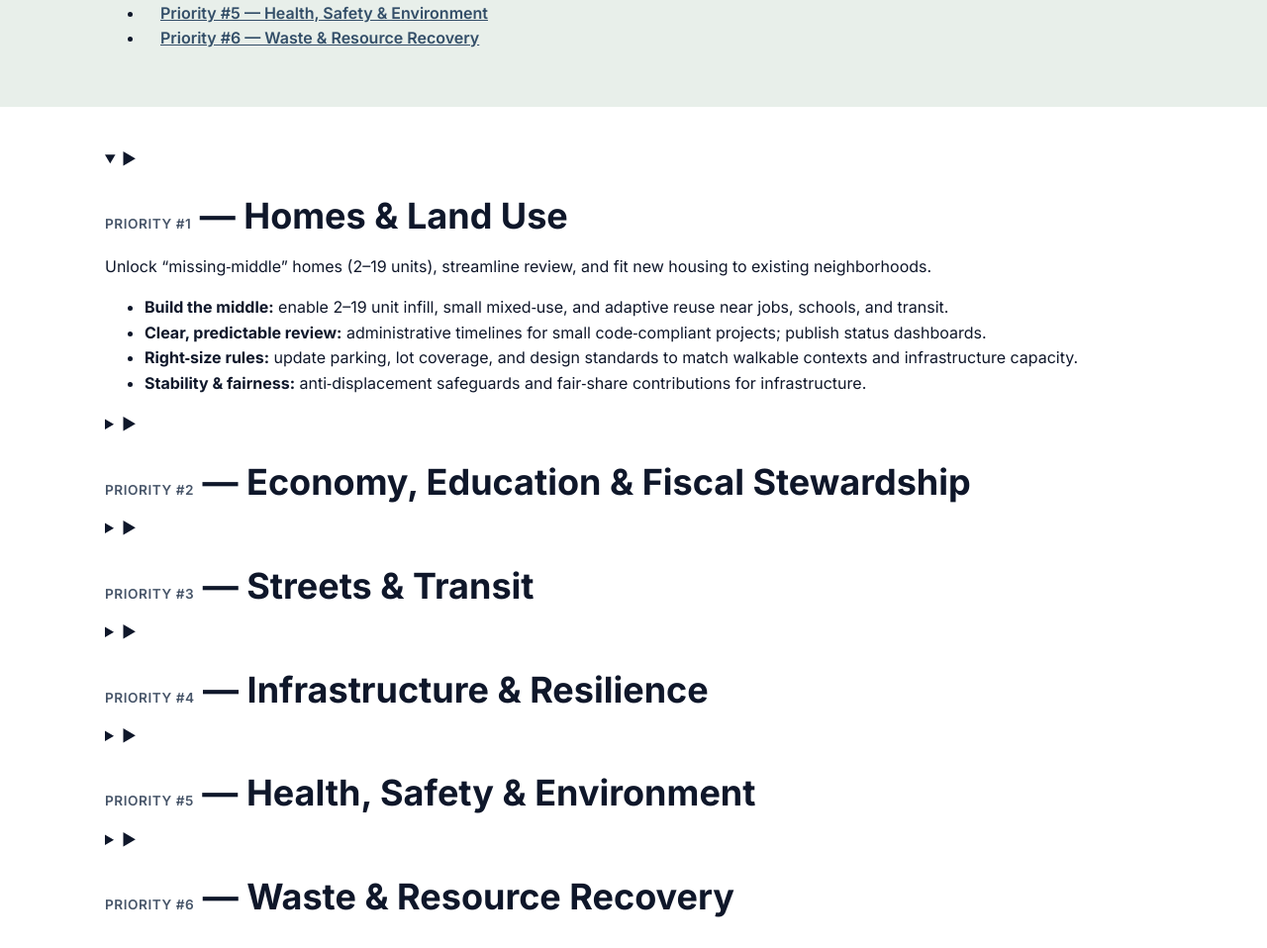
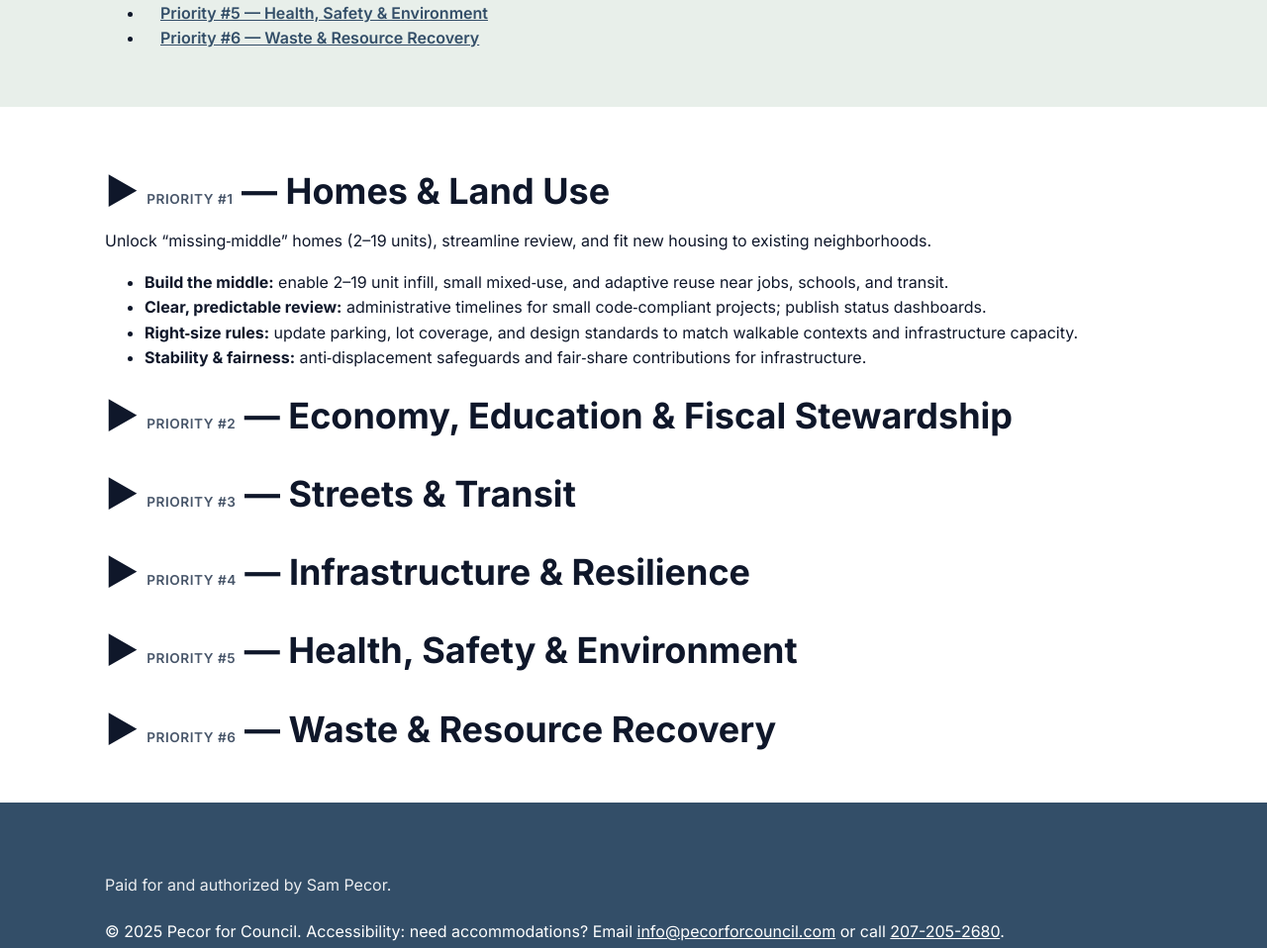
Before and after one commit to super8437/pecorforcouncil-site, a website: page priorities.html in a window 1280 px wide. Shown: the part 1011-1969 px from the top of the page at 99% size. Drawn offline with nearby package versions, Linux system fonts and the light colour scheme; files that its build step writes are made by us from their sources.

Commit message:
refactor accordion headings

```diff
--- a/css/styles.css
+++ b/css/styles.css
@@ -528,6 +528,22 @@ nav a { margin-left: var(--space-4); font-weight: 600; }
 }
 
 /* =========================
+   Priorities accordion
+   ========================= */
+.prio-accordion summary {
+  display: flex;
+  align-items: center;
+  gap: var(--space-2);
+  list-style: none;
+  margin: var(--space-6) 0 var(--space-3);
+  font-size: var(--fs-xl);
+  font-weight: 700;
+  line-height: 1.2;
+}
+.prio-accordion summary::-webkit-details-marker { display: none; }
+.prio-accordion summary .summary-text { display: inline; }
+
+/* =========================
    Home: Priorities intro
    ========================= */
 .section-title { margin: 0 0 var(--space-2); }
--- a/priorities.html
+++ b/priorities.html
@@ -70,8 +70,9 @@
         <details id="p1" open>
           <summary>
             <span class="caret" aria-hidden="true">▶</span>
-            <h2><span class="kicker">Priority #1</span> — <strong>Homes &amp; Land Use</strong></h2>
+            <span class="summary-text"><span class="kicker">Priority #1</span> — <strong>Homes &amp; Land Use</strong></span>
           </summary>
+          <h2 class="sr-only"><span class="kicker">Priority #1</span> — <strong>Homes &amp; Land Use</strong></h2>
           <div class="prio-content">
             <p class="small">Unlock “missing‑middle” homes (2–19 units), streamline review, and fit new housing to existing neighborhoods.</p>
             <ul>
@@ -87,8 +88,9 @@
         <details id="p2">
           <summary>
             <span class="caret" aria-hidden="true">▶</span>
-            <h2><span class="kicker">Priority #2</span> — <strong>Economy, Education &amp; Fiscal Stewardship</strong></h2>
+            <span class="summary-text"><span class="kicker">Priority #2</span> — <strong>Economy, Education &amp; Fiscal Stewardship</strong></span>
           </summary>
+          <h2 class="sr-only"><span class="kicker">Priority #2</span> — <strong>Economy, Education &amp; Fiscal Stewardship</strong></h2>
           <div class="prio-content">
             <p class="small">Help small businesses, grow local talent, and keep budgets honest and readable.</p>
             <ul>
@@ -104,8 +106,9 @@
         <details id="p3">
           <summary>
             <span class="caret" aria-hidden="true">▶</span>
-            <h2><span class="kicker">Priority #3</span> — <strong>Streets &amp; Transit</strong></h2>
+            <span class="summary-text"><span class="kicker">Priority #3</span> — <strong>Streets &amp; Transit</strong></span>
           </summary>
+          <h2 class="sr-only"><span class="kicker">Priority #3</span> — <strong>Streets &amp; Transit</strong></h2>
           <div class="prio-content">
             <p class="small">Sidewalks first, safer crossings, better bus links, and a bikeable network.</p>
             <ul>
@@ -121,8 +124,9 @@
         <details id="p4">
           <summary>
             <span class="caret" aria-hidden="true">▶</span>
-            <h2><span class="kicker">Priority #4</span> — <strong>Infrastructure &amp; Resilience</strong></h2>
+            <span class="summary-text"><span class="kicker">Priority #4</span> — <strong>Infrastructure &amp; Resilience</strong></span>
           </summary>
+          <h2 class="sr-only"><span class="kicker">Priority #4</span> — <strong>Infrastructure &amp; Resilience</strong></h2>
           <div class="prio-content">
             <p class="small">Water, sewer, and stormwater upgrades that reduce flooding and keep costs predictable; “fix once, fix right.”</p>
             <ul>
@@ -138,8 +142,9 @@
         <details id="p5">
           <summary>
             <span class="caret" aria-hidden="true">▶</span>
-            <h2><span class="kicker">Priority #5</span> — <strong>Health, Safety &amp; Environment</strong></h2>
+            <span class="summary-text"><span class="kicker">Priority #5</span> — <strong>Health, Safety &amp; Environment</strong></span>
           </summary>
+          <h2 class="sr-only"><span class="kicker">Priority #5</span> — <strong>Health, Safety &amp; Environment</strong></h2>
           <div class="prio-content">
             <p class="small">Healthy homes, clean air and water, safer public spaces, and coordinated responses to substance‑use and mental‑health challenges.</p>
             <ul>
@@ -155,8 +160,9 @@
         <details id="p6">
           <summary>
             <span class="caret" aria-hidden="true">▶</span>
-            <h2><span class="kicker">Priority #6</span> — <strong>Waste &amp; Resource Recovery</strong></h2>
+            <span class="summary-text"><span class="kicker">Priority #6</span> — <strong>Waste &amp; Resource Recovery</strong></span>
           </summary>
+          <h2 class="sr-only"><span class="kicker">Priority #6</span> — <strong>Waste &amp; Resource Recovery</strong></h2>
           <div class="prio-content">
             <p class="small">Cut trash, save money, and build a local reuse economy.</p>
             <ul>
```
